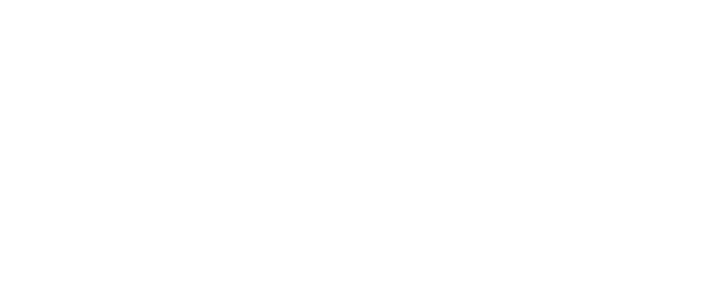
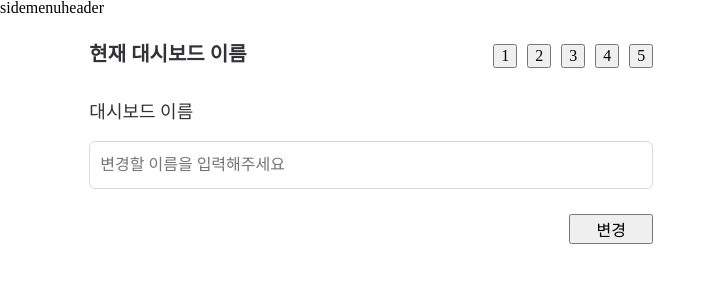
Before and after one commit to eunji-0623/Taskify, a React (Vite) app: page /dashboard/1/edit in a window 1280 px wide. Before the commit this address had no page. Shown: the top 300 px of the page, without its empty margins (0-716 px from the left). Built offline with nearby package versions, Linux system fonts and the light colour scheme; a web font is replaced by a local one.

Commit message:
Feat: NameEdit 컴포넌트 구현
- 대시보드 수정 페이지 중에서 이름과 색상 수정을 위한 부분을
  구현했습니다.

```diff
--- a/src/App.tsx
+++ b/src/App.tsx
@@ -2,6 +2,8 @@
 import './styles/reset.scss';
 import { BrowserRouter, Route, Routes } from 'react-router-dom';
 import Home from './pages/Home/Home';
+import MyDashboard from './pages/myDashboard';
+import DashboardEdit from './pages/dashboardEdit';
 
 /*
 페이지 라우팅 분리,
@@ -12,6 +14,8 @@
     <BrowserRouter>
       <Routes>
         <Route index element={<Home />} />
+        <Route path="/mydashboard" element={<MyDashboard />} />
+        <Route path="/dashboard/1/edit" element={<DashboardEdit />} />
       </Routes>
     </BrowserRouter>
   );
--- /dev/null
+++ b/src/pages/dashboardEdit/NameEdit/NameEdit.module.scss
@@ -0,0 +1,59 @@
+@use '/src/styles/global.scss' as colors;
+
+.container {
+  position: relative;
+  width: 620px;
+  height: 256px;
+  display: flex;
+  flex-direction: column;
+  gap: 35px;
+  border-radius: 8px;
+  background-color: colors.$white_FFFFFF;
+  padding: 28px;
+}
+
+.present {
+  display: flex;
+  justify-content: space-between;
+
+  .name {
+    font-size: 20px;
+    color: colors.$black_333236;
+  }
+
+  .chips {
+    display: flex;
+    gap: 10px;
+  }
+}
+
+.new {
+  display: flex;
+  flex-direction: column;
+  gap: 20px;
+
+  .description {
+    color: colors.$black_333236;
+    font-size: 18px;
+    font-weight: 500;
+  }
+
+  .newNameInput {
+    width: 564px;
+    height: 48px;
+    border-radius: 6px;
+    border: 1px solid colors.$gray_D9D9D9;
+    padding-left: 10px;
+
+    &:focus {
+      outline: none;
+    }
+  }
+
+  .submitButton {
+    position: absolute;
+    width: 84px;
+    right: 28px;
+    bottom: 28px;
+  }
+}
--- /dev/null
+++ b/src/pages/dashboardEdit/NameEdit/NameEdit.tsx
@@ -0,0 +1,31 @@
+import styles from './NameEdit.module.scss';
+
+/*  대시보드 수정 페이지 중
+    이름과 색상을 바꾸기 위한 부분입니다.  */
+
+function Info() {
+  return (
+    <div className={styles.container}>
+      <div className={styles.present}>
+        <h3 className={styles.name}>현재 대시보드 이름</h3>
+        <div className={styles.chips}>
+          <button>1</button>
+          <button>2</button>
+          <button>3</button>
+          <button>4</button>
+          <button>5</button>
+        </div>
+      </div>
+      <div className={styles.new}>
+        <p className={styles.description}>대시보드 이름</p>
+        <input
+          className={styles.newNameInput}
+          placeholder="변경할 이름을 입력해주세요"
+        />
+        <button className={styles.submitButton}>변경</button>
+      </div>
+    </div>
+  );
+}
+
+export default Info;
--- a/src/pages/dashboardEdit/index.tsx
+++ b/src/pages/dashboardEdit/index.tsx
@@ -1,3 +1,4 @@
+import NameEdit from './NameEdit/NameEdit';
 import styles from './index.module.scss';
 
 /*  대시보드 수정 페이지
@@ -9,7 +10,9 @@
       <div>sidemenu</div>
       <div>
         <div>header</div>
-        <div>contents</div>
+        <div>
+          <NameEdit />
+        </div>
       </div>
     </div>
   );
```
